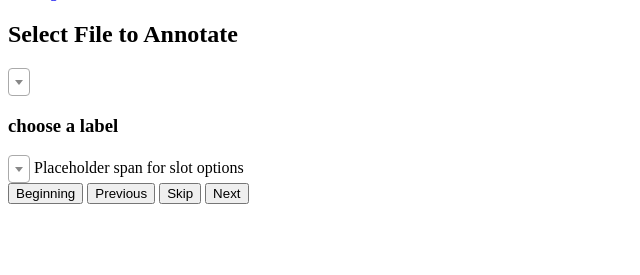
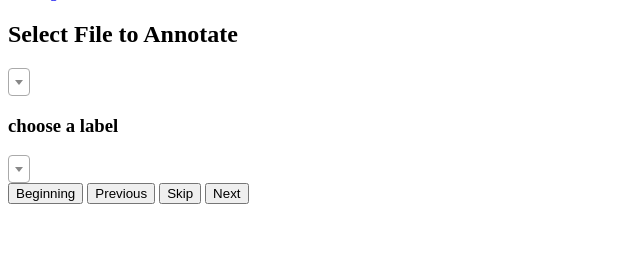
Before and after one commit to BeeNeal/annotation_tool, a Flask app: template templates/annotation_tool.html in a window 1280 px wide. Shown: the part 25-300 px from the top of the page, without its empty margins (0-640 px from the left). Run offline with Flask 2, Linux system fonts and the light colour scheme; the template is opened without the code that fills it, so the values that code supplies are empty; parts of the project's set-up code (start-up, migrations or seed data) failed here and were passed over; some libraries are stand-ins or nearby versions.

Commit message:
remove slot option buttons when change labels so buttons don't stacqck with slots from previous label

```diff
--- a/static/annotation_tool.js
+++ b/static/annotation_tool.js
@@ -22,6 +22,13 @@ function displaySlots(result) {
     // need to clean the results to take out "" and []
     let colorOptions = ['#FF4E00', '#8EA604', '#F5BB00', '#A23B72', '#2E86AB']
     let colorCounter = 0
+
+    // delete buttons when change labels so buttons don't stack
+    let slotBtnNode = document.getElementById("slotOptions");
+    while (slotBtnNode.firstChild) {
+    slotBtnNode.removeChild(slotBtnNode.firstChild);
+    }
+
     slots.forEach (( function(v) {
         let button = document.createElement('button');
         button.type = 'button';
--- a/templates/annotation_tool.html
+++ b/templates/annotation_tool.html
@@ -35,8 +35,7 @@
         </select>
     </span>
     <span id='slotOptions'>
-      Placeholder span for slot options
-    </span>
+    </span><br>
 
     <div class='buttons'>
       <button id='beginning'>Beginning</button>
```
